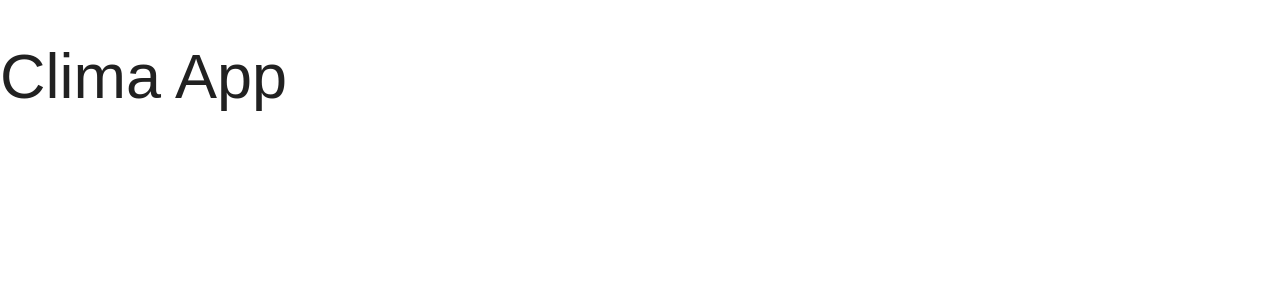
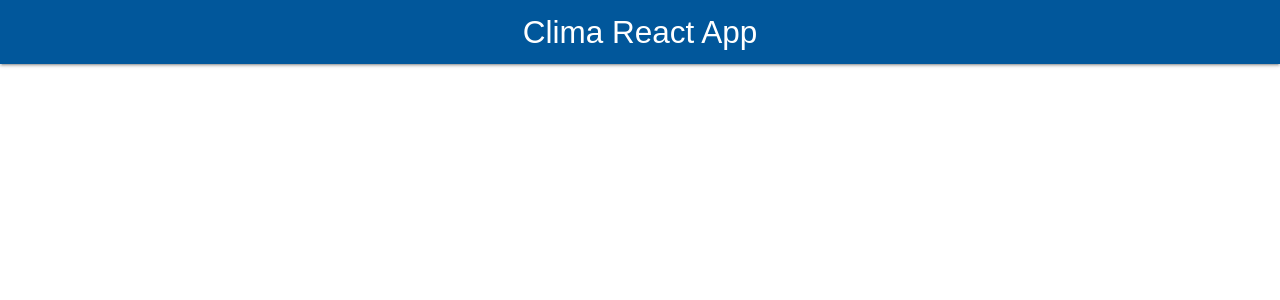
Before and after one commit to franmc01/react-wheater-app, a React (Create React App) app: page / in a window 1280 px wide. Shown: the top 300 px of the page. Built offline with nearby package versions, Linux system fonts and the light colour scheme.

Commit message:
Creacion del nav components

```diff
--- a/src/App.jsx
+++ b/src/App.jsx
@@ -1,8 +1,11 @@
+import { Fragment } from 'react';
+import { Header } from './components/Header';
+
 function App() {
   return (
-    <>
-      <h1>Clima App</h1>
-    </>
+    <Fragment>
+      <Header titulo="Clima React App" />
+    </Fragment>
   );
 }
 
--- /dev/null
+++ b/src/components/Header.jsx
@@ -0,0 +1,9 @@
+import React from 'react'
+
+export const Header = ({titulo}) => {
+    return (
+        <nav className="nav-wrapper light-blue darken-4">
+            <a href="#!" className="brand-logo">{titulo}</a>
+        </nav>
+    )
+}
```
